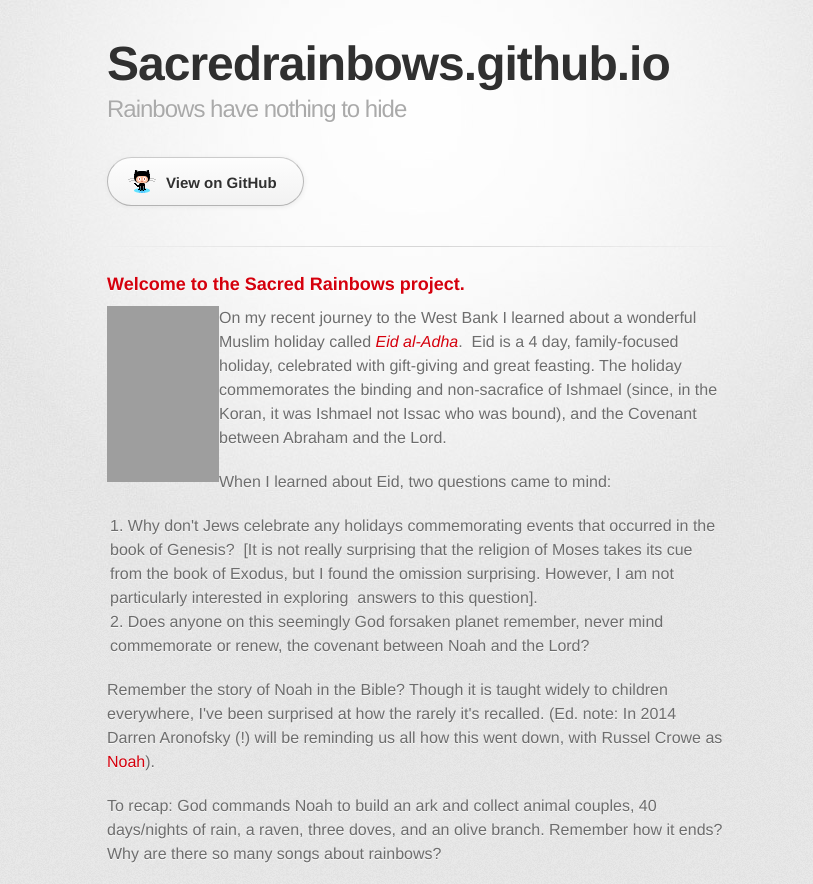
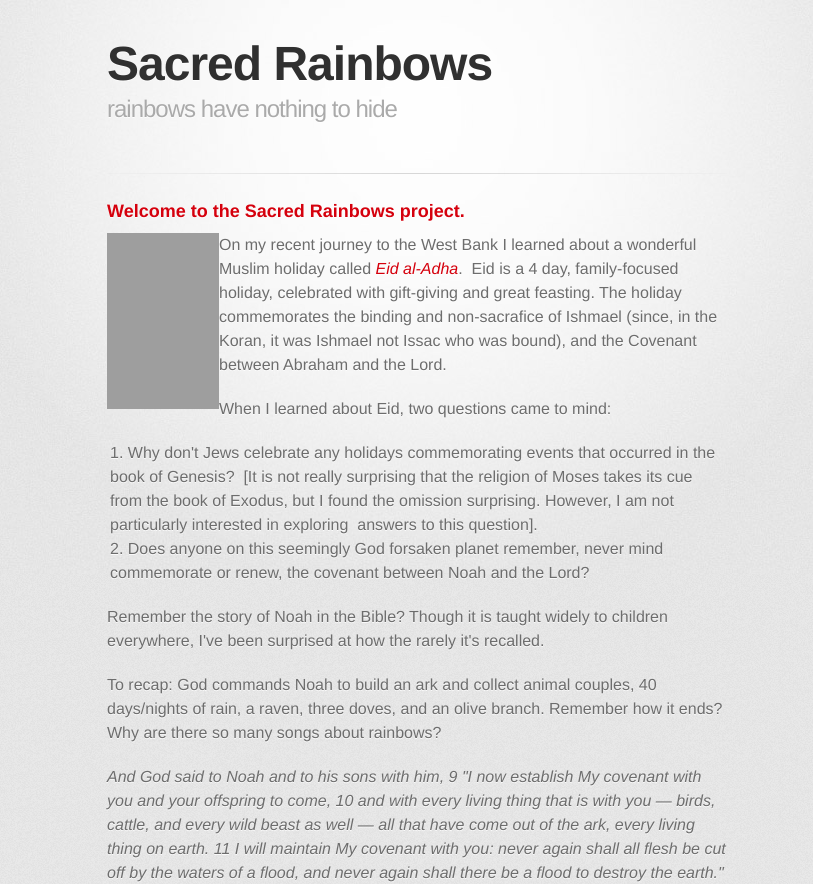
Before and after one commit to sacredrainbows/sacredrainbows.github.io, a plain HTML site: page index.html in a window 1280 px wide. Shown: the top 884 px of the page, without its empty margins (223-1036 px from the left). Drawn offline with Linux system fonts and the light colour scheme; grey boxes are pictures that could not be loaded; a web font is replaced by a local one.

Commit message:
first tweaks

```diff
--- a/index.html
+++ b/index.html
@@ -18,13 +18,9 @@
       <div class="inner">
 
         <header>
-          <h1>Sacredrainbows.github.io</h1>
-          <h2>Rainbows have nothing to hide</h2>
+          <h1>Sacred Rainbows</h1>
+          <h2>rainbows have nothing to hide</h2>
         </header>
-
-        <section id="downloads" class="clearfix">
-          <a href="https://github.com/sacredrainbows" id="view-on-github" class="button"><span>View on GitHub</span></a>
-        </section>
 
         <hr>
 
@@ -39,10 +35,9 @@
 <ol>
 <li>Why don't Jews celebrate any holidays commemorating events that occurred in the book of Genesis?  [It is not really surprising that the religion of Moses takes its cue from the book of Exodus, but I found the omission surprising. However, I am not particularly interested in exploring  answers to this question].</li>
     <li>Does anyone on this seemingly God forsaken planet remember, never mind commemorate or renew, the covenant between Noah and the Lord?</li>
-</ol><p>Remember the story of Noah in the Bible? Though it is taught widely to children everywhere, I've been surprised at how the rarely it's recalled. (Ed. note: In 2014 Darren Aronofsky (!) will be reminding us all how this went down, with Russel Crowe as <a href="http://www.imdb.com/title/tt1959490/">Noah</a>).</p>
+</ol><p>Remember the story of Noah in the Bible? Though it is taught widely to children everywhere, I've been surprised at how the rarely it's recalled.</p>
 
 <p>To recap: God commands Noah to build an ark and collect animal couples, 40 days/nights of rain, a raven, three doves, and an olive branch. Remember how it ends? Why are there so many songs about rainbows?</p>
-
 
 
 <p><em>And God said to Noah and to his sons with him, <sup>9</sup> "I now establish My covenant with you and your offspring to come, <sup>10</sup> and with every living thing that is with you — birds, cattle, and every wild beast as well — all that have come out of the ark, every living thing on earth. <sup>11</sup> I will maintain My covenant with you: never again shall all flesh be cut off by the waters of a flood, and never again shall there be a flood to destroy the earth."</em></p>
@@ -62,9 +57,6 @@
 <p><a href="http://alchemicalmusings.org/wp-content/uploads/2013/01/sacred_rainbows_flag_concept.jpg"><img title="sacred_rainbows_flag_concept" src="http://alchemicalmusings.org/wp-content/uploads/2013/01/sacred_rainbows_flag_concept-300x234.jpg" alt="" width="300" height="234"></a></p>
         </section>
 
-        <footer>
-          This page was generated by <a href="http://pages.github.com">GitHub Pages</a>. Tactile theme by <a href="https://twitter.com/jasonlong">Jason Long</a>.
-        </footer>
 
 
       </div>
```
